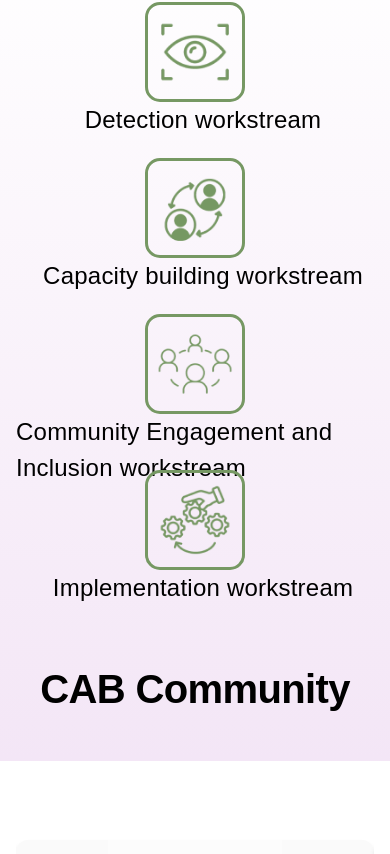
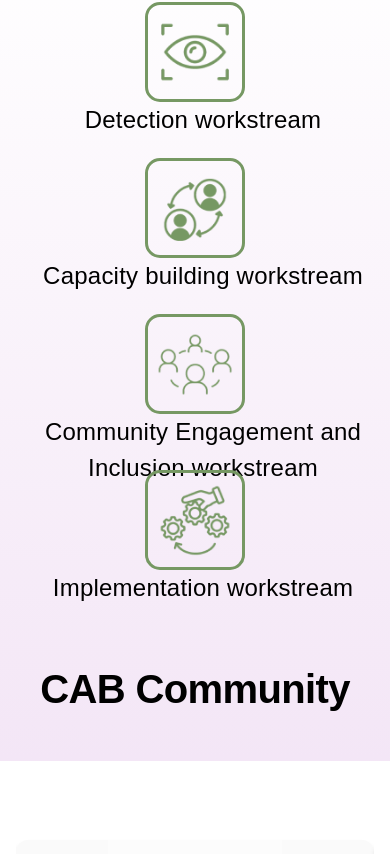
Before and after one commit to tharanga270/namasthe_project2, a React (Create React App) app: page / in a window 390 px wide. Shown: the part 1729-2583 px from the top of the page. Built offline with nearby package versions, Linux system fonts and the light colour scheme.

Commit message:
what we do responsive

```diff
--- a/src/Components/WhatWeDo/Index.js
+++ b/src/Components/WhatWeDo/Index.js
@@ -8,7 +8,7 @@ import {
 import Grid from "@mui/material/Grid";
 import { Typography, Box } from "@mui/material";
 import "./style.css";
-
+import CardMedia from "@mui/material/CardMedia";
 const images = {
   image1: { image: detection1, text: " Detection workstream" },
   image2: { image: intervention1, text: "Implementation workstream" },
@@ -53,7 +53,7 @@ const WeDo = () => {
           }}
         >
           <Grid item lg={5} md={6} sm={12} xs={12}>
-            {/*  */}
+            {/* detection */}
             <Box
               sx={{
                 display: "flex",
@@ -71,43 +71,43 @@ const WeDo = () => {
                     xl: "flex",
                     lg: "flex",
                     md: "flex",
-                    sm: "",
-                    xs: "",
+                    sm: "block",
+                    xs: "block",
                   },
                   alignItems: "center",
                   justifyContent: "center",
                   height: "140px",
-                }}
-              >
-                <Box
-                  sx={{
-                    display: { sm: "flex", xs: "flex", lg: "", md: "", xl: "" },
-                    justifyContent: {
-                      xl: "",
-                      lg: "",
+                  textAlign: {
                     sm: "center",
-                      md: "",
                     xs: "center",
                   },
                 }}
               >
-                  <img
-                    src={images.image1.image}
-                    alt={images.image1.text}
+                <CardMedia
+                  component="img"
                   className="imageContainer"
-                    style={{
+                  image={images.image1.image}
+                  alt={images.image1.image}
+                  sx={{
                     border: "3px solid #769863",
                     borderRadius: "15px",
                     height: "100px",
                     width: "100px",
+                    margin: "auto",
                   }}
-                  />{" "}
-                </Box>
+                />
+
                 <Box>
                   <Typography
                     sx={{
                       paddingLeft: { xs: 2 },
-                      textAlign: { xs: "left", lg: "left" },
+                      textAlign: {
+                        xs: "center",
+                        sm: "center",
+                        md: "left",
+                        lg: "left",
+                        xl: "left",
+                      },
                       fontSize: "24px",
                       fontWeight: "300",
                       fontFamily: "Poppins, sans-serif",
@@ -121,7 +121,7 @@ const WeDo = () => {
           </Grid>
 
           <Grid item lg={5} md={6} sm={12} xs={12}>
-            {/*  */}
+            {/* engagement */}
             <Box
               sx={{
                 display: "flex",
@@ -139,43 +139,43 @@ const WeDo = () => {
                     xl: "flex",
                     lg: "flex",
                     md: "flex",
-                    sm: "",
-                    xs: "",
+                    sm: "block",
+                    xs: "block",
                   },
                   alignItems: "center",
                   justifyContent: "center",
                   height: "140px",
-                }}
-              >
-                <Box
-                  sx={{
-                    display: { sm: "flex", xs: "flex", lg: "", md: "", xl: "" },
-                    justifyContent: {
-                      xl: "",
-                      lg: "",
+                  textAlign: {
                     sm: "center",
-                      md: "",
                     xs: "center",
                   },
                 }}
               >
-                  <img
-                    src={images.image3.image}
-                    alt={images.image3.text}
+                <CardMedia
+                  component="img"
                   className="imageContainer"
-                    style={{
+                  image={images.image3.image}
+                  alt={images.image3.image}
+                  sx={{
                     border: "3px solid #769863",
                     borderRadius: "15px",
                     height: "100px",
                     width: "100px",
+                    margin: "auto",
                   }}
-                  />{" "}
-                </Box>
+                />
+
                 <Box>
                   <Typography
                     sx={{
                       paddingLeft: { xs: 2 },
-                      textAlign: { xs: "left", lg: "left" },
+                      textAlign: {
+                        xs: "center",
+                        sm: "center",
+                        md: "left",
+                        lg: "left",
+                        xl: "left",
+                      },
                       fontSize: "24px",
                       fontWeight: "300",
                       fontFamily: "Poppins, sans-serif",
@@ -189,7 +189,7 @@ const WeDo = () => {
           </Grid>
 
           <Grid item lg={5} md={6} sm={12} xs={12}>
-            {/*  */}
+            {/* community */}
             <Box
               sx={{
                 display: "flex",
@@ -207,43 +207,43 @@ const WeDo = () => {
                     xl: "flex",
                     lg: "flex",
                     md: "flex",
-                    sm: "",
-                    xs: "",
+                    sm: "block",
+                    xs: "block",
                   },
                   alignItems: "center",
                   justifyContent: "center",
                   height: "140px",
-                }}
-              >
-                <Box
-                  sx={{
-                    display: { sm: "flex", xs: "flex", lg: "", md: "", xl: "" },
-                    justifyContent: {
-                      xl: "",
-                      lg: "",
+                  textAlign: {
                     sm: "center",
-                      md: "",
                     xs: "center",
                   },
                 }}
               >
-                  <img
-                    src={images.image4.image}
-                    alt={images.image4.text}
+                <CardMedia
+                  component="img"
                   className="imageContainer"
-                    style={{
+                  image={images.image4.image}
+                  alt={images.image4.image}
+                  sx={{
                     border: "3px solid #769863",
                     borderRadius: "15px",
                     height: "100px",
                     width: "100px",
+                    margin: "auto",
                   }}
-                  />{" "}
-                </Box>
+                />
+
                 <Box>
                   <Typography
                     sx={{
                       paddingLeft: { xs: 2 },
-                      textAlign: { xs: "left", lg: "left" },
+                      textAlign: {
+                        xs: "center",
+                        sm: "center",
+                        md: "left",
+                        lg: "left",
+                        xl: "left",
+                      },
                       fontSize: "24px",
                       fontWeight: "300",
                       fontFamily: "Poppins, sans-serif",
@@ -257,7 +257,7 @@ const WeDo = () => {
           </Grid>
 
           <Grid item lg={5} md={6} sm={12} xs={12}>
-            {/*  */}
+            {/* inter */}
             <Box
               sx={{
                 display: "flex",
@@ -275,43 +275,43 @@ const WeDo = () => {
                     xl: "flex",
                     lg: "flex",
                     md: "flex",
-                    sm: "",
-                    xs: "",
+                    sm: "block",
+                    xs: "block",
                   },
                   alignItems: "center",
                   justifyContent: "center",
                   height: "140px",
-                }}
-              >
-                <Box
-                  sx={{
-                    display: { sm: "flex", xs: "flex", lg: "", md: "", xl: "" },
-                    justifyContent: {
-                      xl: "",
-                      lg: "",
+                  textAlign: {
                     sm: "center",
-                      md: "",
                     xs: "center",
                   },
                 }}
               >
-                  <img
-                    src={images.image2.image}
-                    alt={images.image2.text}
+                <CardMedia
+                  component="img"
                   className="imageContainer"
-                    style={{
+                  image={images.image2.image}
+                  alt={images.image2.image}
+                  sx={{
                     border: "3px solid #769863",
                     borderRadius: "15px",
                     height: "100px",
                     width: "100px",
+                    margin: "auto",
                   }}
-                  />{" "}
-                </Box>
+                />
+
                 <Box>
                   <Typography
                     sx={{
                       paddingLeft: { xs: 2 },
-                      textAlign: { xs: "left", lg: "left" },
+                      textAlign: {
+                        xs: "center",
+                        sm: "center",
+                        md: "left",
+                        lg: "left",
+                        xl: "left",
+                      },
                       fontSize: "24px",
                       fontWeight: "300",
                       fontFamily: "Poppins, sans-serif",
```
Lines whose indentation alone changed are shown as unchanged.
